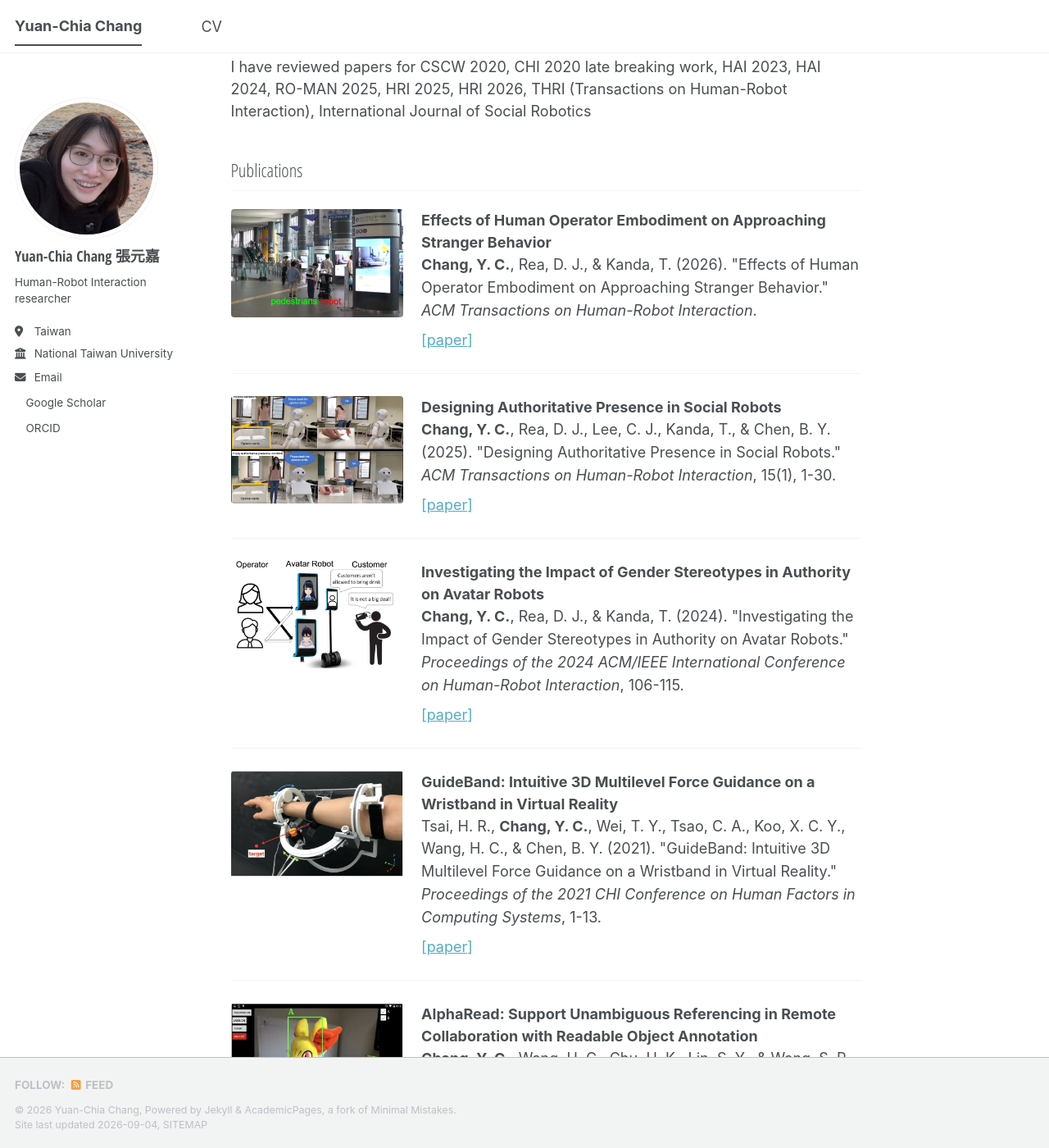
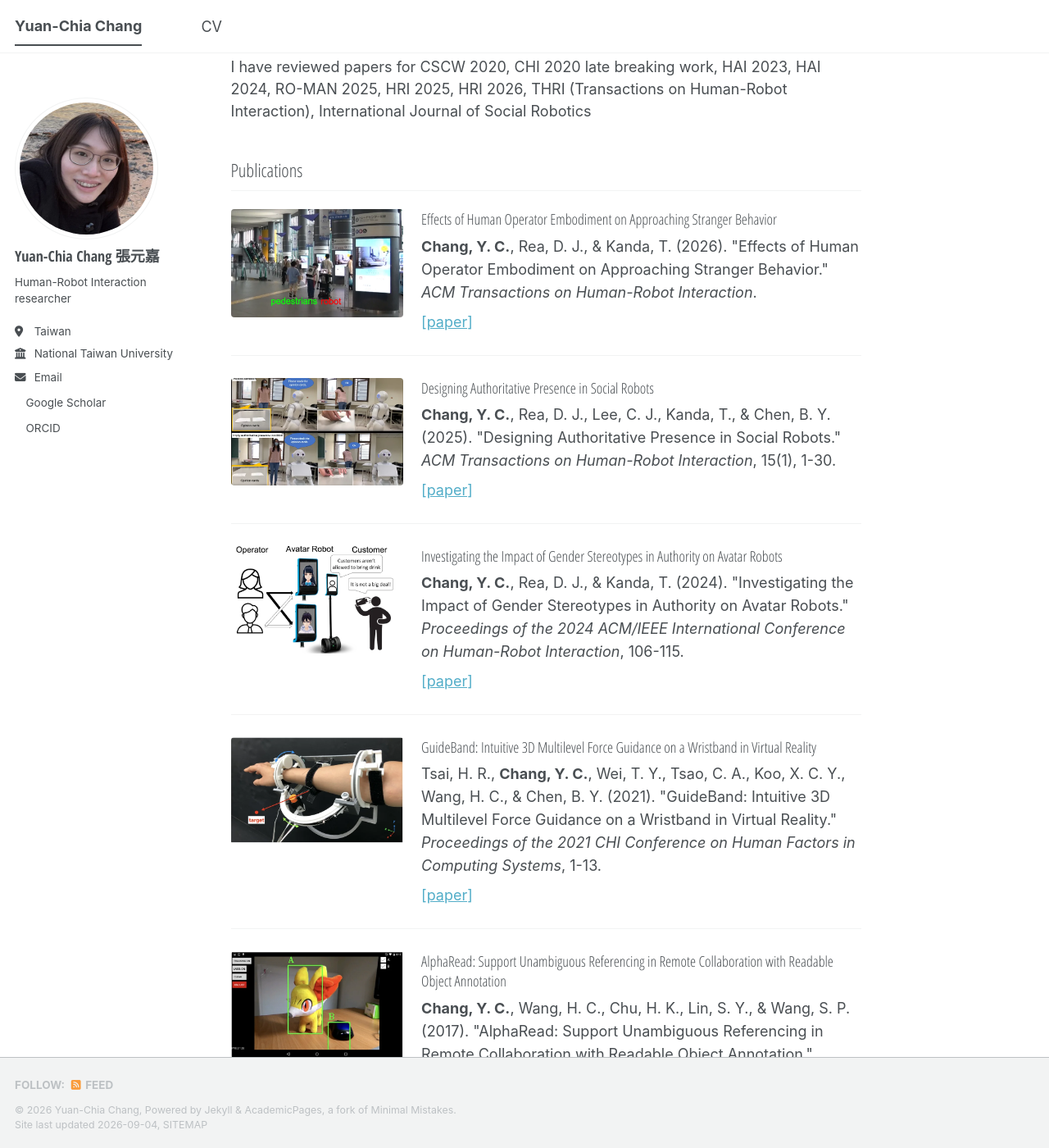
Before and after one commit to changyuanchia/changyuanchia.github.io, a Jekyll site: the page built from _pages/about.md, in a window 1280 px wide and 1400 px high, scrolled down 440 px. Shown: the whole window at 82% size. Built offline with Jekyll 4.4.1, drawn with Linux system fonts in a browser that asks for light colours; a style sheet for code colours, icons or effects is not loaded.

Commit message:
update font

```diff
--- a/_pages/about.md
+++ b/_pages/about.md
@@ -83,7 +83,7 @@ With a multidisciplinary background, I aim to contribute to the application of r
       <img class="publication-image" src="{{ site.baseurl }}{{ post.image }}" alt="Image for {{ post.title }}" loading="lazy">
     {% endif %}
     <div>
-      <strong class="publication-title">{{ post.title }}</strong>
+      <strong class="publication-title open-sans-section">{{ post.title }}</strong>
       <div class="publication-citation">{{ post.citation }}</div>
       {% if post.paperurl %}<a class="publication-paper-link" href="{{ post.paperurl }}" target="_blank" rel="noopener noreferrer">[paper]</a>{% endif %}
     </div>
```
Also changed, not shown: other parts of _pages/about.md (+1 -1 lines).
